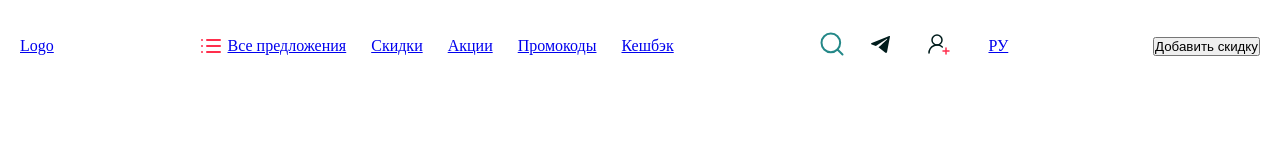
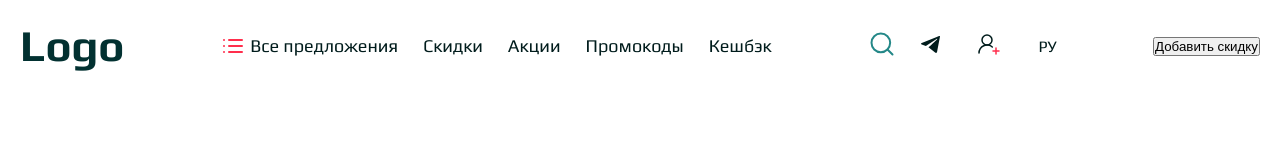
Before and after one commit to sunnatbekweb/Test-task, a plain HTML site: page index.html in a window 1280 px wide. Drawn offline with Linux system fonts and the light colour scheme.

Commit message:
updated header

```diff
--- a/index.html
+++ b/index.html
@@ -24,7 +24,7 @@
   <body>
     <header>
       <div class="container">
-        <a href="/">Logo</a>
+        <a href="/" class="logo">Logo</a>
         <nav>
           <ul class="nav__list">
             <li class="nav__list--item">
--- a/style.css
+++ b/style.css
@@ -1,3 +1,8 @@
+:root {
+  --black1: #001c1c;
+  --black2: #023131;
+}
+
 * {
   margin: 0;
   padding: 0;
@@ -5,6 +10,11 @@
 
 ul {
   list-style-type: none;
+}
+
+a {
+  text-decoration: none;
+  color: var(--black1);
 }
 
 .container {
@@ -15,12 +25,20 @@ ul {
 
 header {
   padding: 20px 0;
+  font-family: "Play";
 }
 
 header .container {
   display: flex;
   align-items: center;
   justify-content: space-between;
+}
+
+header .container .logo {
+  font-weight: 700;
+  font-size: 44px;
+  line-height: 115%;
+  color: var(--black2);
 }
 
 header .container nav .nav__list {
@@ -34,10 +52,13 @@ header .container nav .nav__list--item a {
   display: flex;
   align-items: center;
   column-gap: 5px;
+  font-weight: 400;
+  font-size: 18px;
+  line-height: 140%;
 }
 
 header .container .secondary-nav__list {
-    display: flex;
-    align-items: center;
-    column-gap: 25px;
+  display: flex;
+  align-items: center;
+  column-gap: 25px;
 }
```
